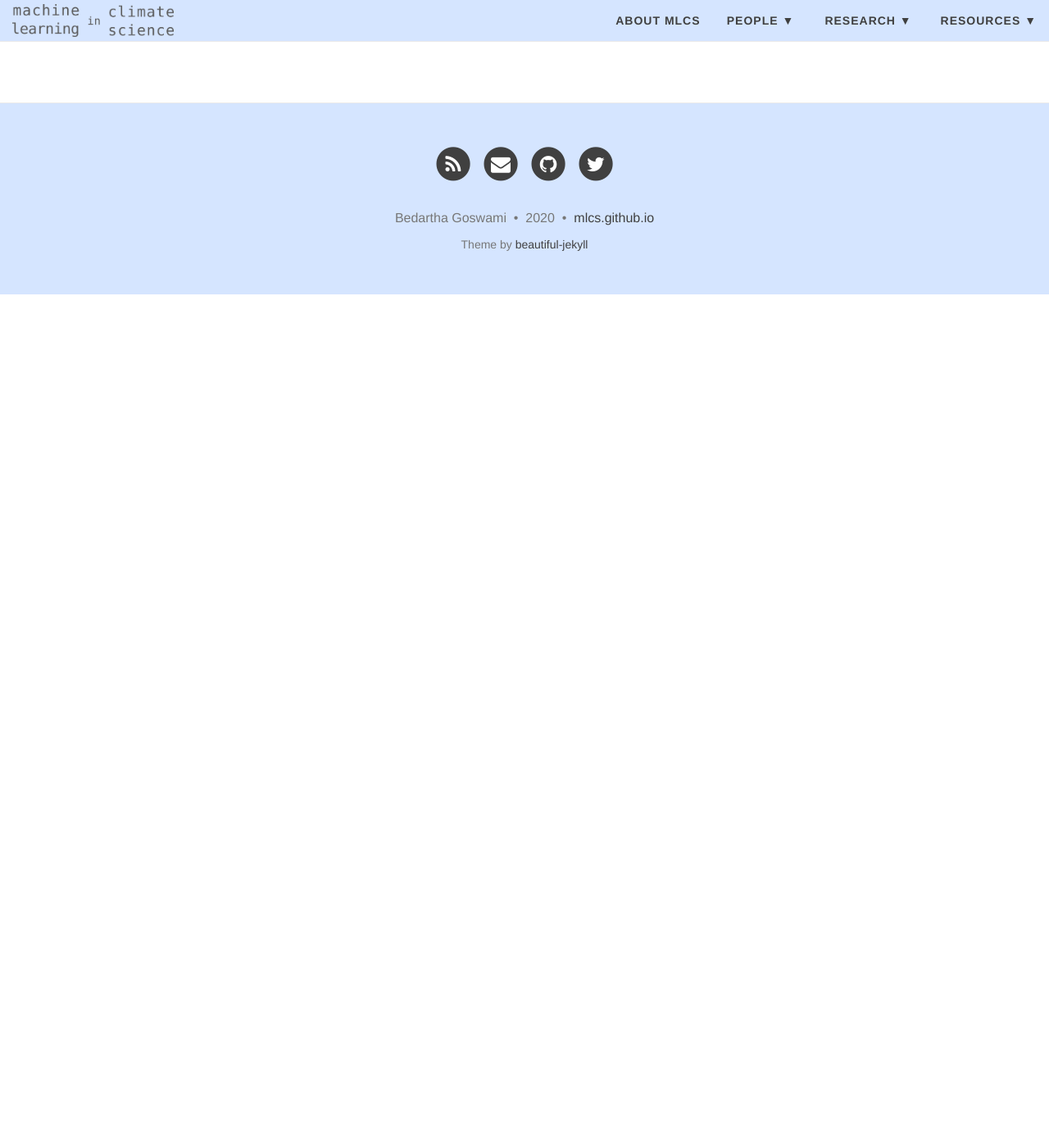
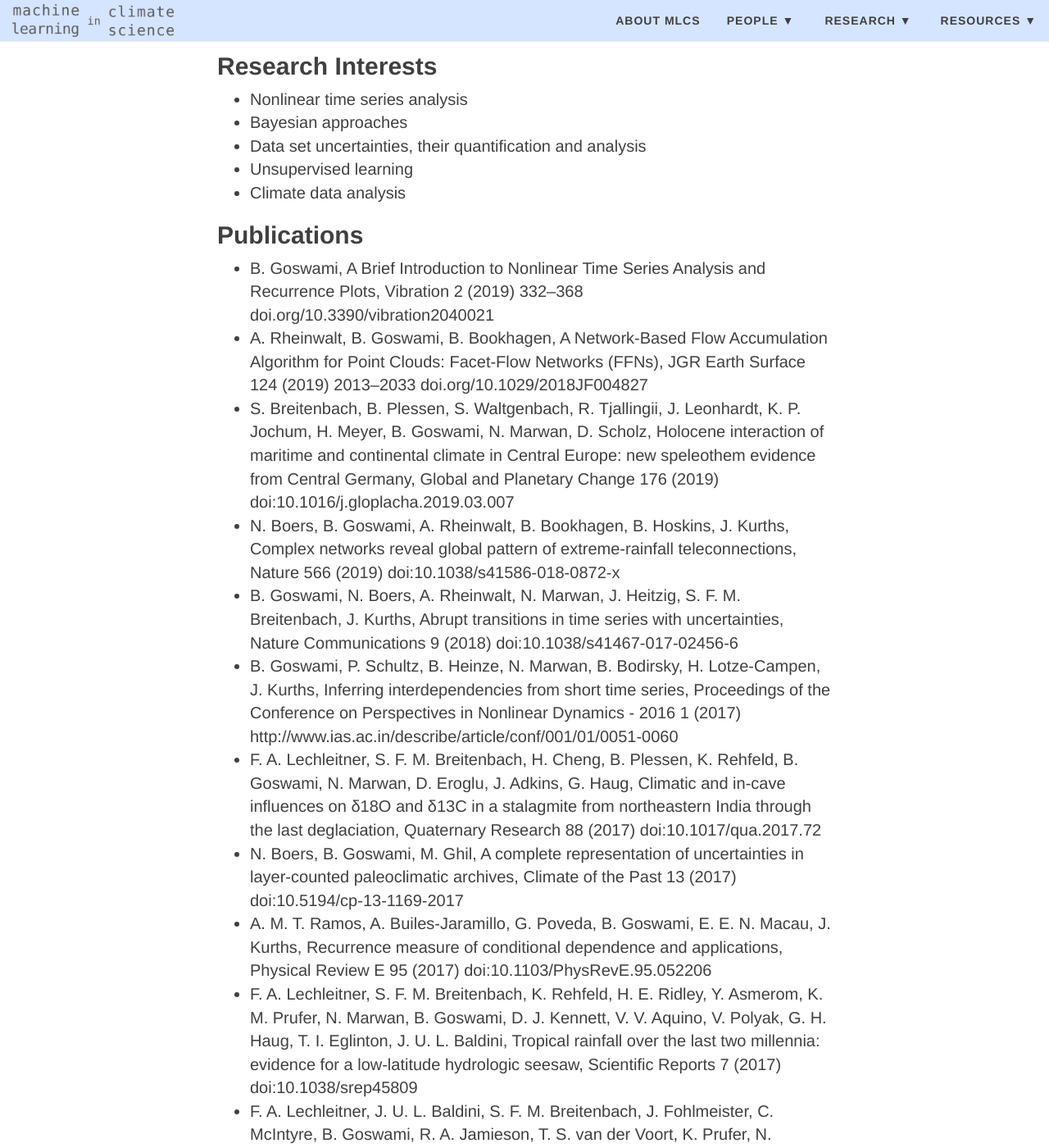
Before and after one commit to mlcs/mlcs.github.io, a Jekyll site: the page built from people/goswami.md, in a window 1280 px wide and 1400 px high, scrolled down 411 px. Shown: the whole window at 82% size. Built offline with Jekyll 4.4.1, drawn with Linux system fonts in a browser that asks for light colours; nearby versions of some CDN libraries; our own code applies the rules of GitHub Pages for plain Markdown files; before the commit the page ends 900 px from its top, so only the background shows below that; some of the changed text lies outside the part shown.

Commit message:
add content to BG about page

```diff
--- a/people/goswami.md
+++ b/people/goswami.md
@@ -1,3 +1,45 @@
-# Info on Bedartha Goswami
+---
+layout: page
+title: Bedartha Goswami
+subtitle: Research Group Leader
+---
 
-Test test
+## Contact
+Cluster of Excellence "Machine Learning"
+Maria-von-Linden-Str. 6
+72076 Tübingen
++49 7071 2970894
+[bedartha.goswami@uni-tuebingen.de](mailto:bedartha.goswami@uni-tuebingen.de)
+
+
+## Research Interests
+
++ Nonlinear time series analysis
++ Bayesian approaches
++ Data set uncertainties, their quantification and analysis
++ Unsupervised learning
++ Climate data analysis
+
+
+## Publications
+
++ B. Goswami, A Brief Introduction to Nonlinear Time Series Analysis and Recurrence Plots, Vibration 2 (2019) 332–368 doi.org/10.3390/vibration2040021
++ A. Rheinwalt, B. Goswami, B. Bookhagen, A Network-Based Flow Accumulation Algorithm for Point Clouds: Facet-Flow Networks (FFNs), JGR Earth Surface 124 (2019) 2013–2033 doi.org/10.1029/2018JF004827
++ S. Breitenbach, B. Plessen, S. Waltgenbach, R. Tjallingii, J. Leonhardt, K. P. Jochum, H. Meyer, B. Goswami, N. Marwan, D. Scholz, Holocene interaction of maritime and continental climate in Central Europe: new speleothem evidence from Central Germany, Global and Planetary Change 176 (2019) doi:10.1016/j.gloplacha.2019.03.007
++ N. Boers, B. Goswami, A. Rheinwalt, B. Bookhagen, B. Hoskins, J. Kurths, Complex networks reveal global pattern of extreme-rainfall teleconnections, Nature 566 (2019) doi:10.1038/s41586-018-0872-x
++ B. Goswami, N. Boers, A. Rheinwalt, N. Marwan, J. Heitzig, S. F. M. Breitenbach, J. Kurths, Abrupt transitions in time series with uncertainties, Nature Communications 9 (2018) doi:10.1038/s41467-017-02456-6
++ B. Goswami, P. Schultz, B. Heinze, N. Marwan, B. Bodirsky, H. Lotze-Campen, J. Kurths, Inferring interdependencies from short time series, Proceedings of the Conference on Perspectives in Nonlinear Dynamics - 2016 1 (2017) http://www.ias.ac.in/describe/article/conf/001/01/0051-0060
++ F. A. Lechleitner, S. F. M. Breitenbach, H. Cheng, B. Plessen, K. Rehfeld, B. Goswami, N. Marwan, D. Eroglu, J. Adkins, G. Haug, Climatic and in-cave influences on δ18O and δ13C in a stalagmite from northeastern India through the last deglaciation, Quaternary Research 88 (2017) doi:10.1017/qua.2017.72
++ N. Boers, B. Goswami, M. Ghil, A complete representation of uncertainties in layer-counted paleoclimatic archives, Climate of the Past 13 (2017) doi:10.5194/cp-13-1169-2017
++ A. M. T. Ramos, A. Builes-Jaramillo, G. Poveda, B. Goswami, E. E. N. Macau, J. Kurths, Recurrence measure of conditional dependence and applications, Physical Review E 95 (2017) doi:10.1103/PhysRevE.95.052206
++ F. A. Lechleitner, S. F. M. Breitenbach, K. Rehfeld, H. E. Ridley, Y. Asmerom, K. M. Prufer, N. Marwan, B. Goswami, D. J. Kennett, V. V. Aquino, V. Polyak, G. H. Haug, T. I. Eglinton, J. U. L. Baldini, Tropical rainfall over the last two millennia: evidence for a low-latitude hydrologic seesaw, Scientific Reports 7 (2017) doi:10.1038/srep45809
++ F. A. Lechleitner, J. U. L. Baldini, S. F. M. Breitenbach, J. Fohlmeister, C. McIntyre, B. Goswami, R. A. Jamieson, T. S. van der Voort, K. Prufer, N. Marwan, B. J.Culleton, D. J. Kennett, Y. Asmerom, V. Polyak, T. I. Eglinton, Hydrological and climatological controls on radiocarbon concentrations in a tropical stalagmite, Geochimica et Cosmochimica Acta 194 (2016) doi:10.1016/j.gca.2016.08.039
++ D. Traxl, N. Boers, A. Rheinwalt, B. Goswami, J. Kurths, The size distribution of spatiotemporal extreme rainfall clusters around the globe, Geophysical Research Letters 43 (2016) doi:10.1002/2016GL070692
++ A. Rheinwalt, B. Goswami, N. Boers, J. Heitzig, N. Marwan, R. Krishnan and J. Kurths, Teleconnections in Climate Networks: A Network of Networks Approach to Investigate the Influence of Sea Surface Temperature Variability on Monsoon Systems, in: Machine Learning and Data Mining Approaches to Climate Science (2015) Springer International Publishing. pp 23–33
++ B. Goswami, S. M. Shekatkar, A. Rheinwalt, G. Ambika, J. Kurths, A random interacting network model for complex networks, Scientific Reports 5 (2015) 18183 doi:10.1038/srep18183
++ S. Dey, B. Goswami, A. Joshi, A possible mechanism for the attainment of out-of-phase periodic dynamics in two chaotic subpopulations coupled at low dispersal rate, Journal of Theoretical Biology 367 (2015) 100–110 doi:10.1016/j.jtbi.2014.11.028
++ B. Goswami, J. Heitzig, K. Rehfeld, N. Marwan, A. Ambili, S. Prasad, J. Kurths, Estimation of sedimentary proxy records together with associated uncertainty, Nonlinear Processes in Geophysics 21 (2014) 1093–1111doi:10.5194/npg-21-1093-2014
++ S. Dey, B. Goswami, A. Joshi, Effects of symmetric and asymmetric dispersal on the dynamics of heterogeneous metapopulations: Two-patch systems revisited, Journal of Theoretical Biology 345 (2014) 52–60 doi:10.1016/j.jtbi.2013.12.005
++ B. Goswami, N. Marwan, G. Feulner, J. Kurths, How do global temperature drivers influence each other? A network perspective using recurrences, European Physical Journal Special Topics 222 (2013) 861–873 doi:10.1140/epjst/e2013-01889-8
++ S. F. M. Breitenbach, K. Rehfeld, B. Goswami, J. U. L. Baldini, H. E. Ridley, D. J. Kennett, K. M. Prufer, V. V. Aquino, Y. Asmerom, V. J. Polyak, H. Cheng, J. Kurths, N. Marwan, COnstructing Proxy Records from Age models (COPRA), Climate of the Past 8 (2012) 1765–1779 doi:10.5194/cp-8-1765-2012
++ B. Goswami, G. Ambika, N. Marwan, J. Kurths, On interrelations of recurrences and connectivity trends between stock indices, Physica A 391 (2012) 4364–4376 doi:10.1016/j.physa.2012.04.018
```
